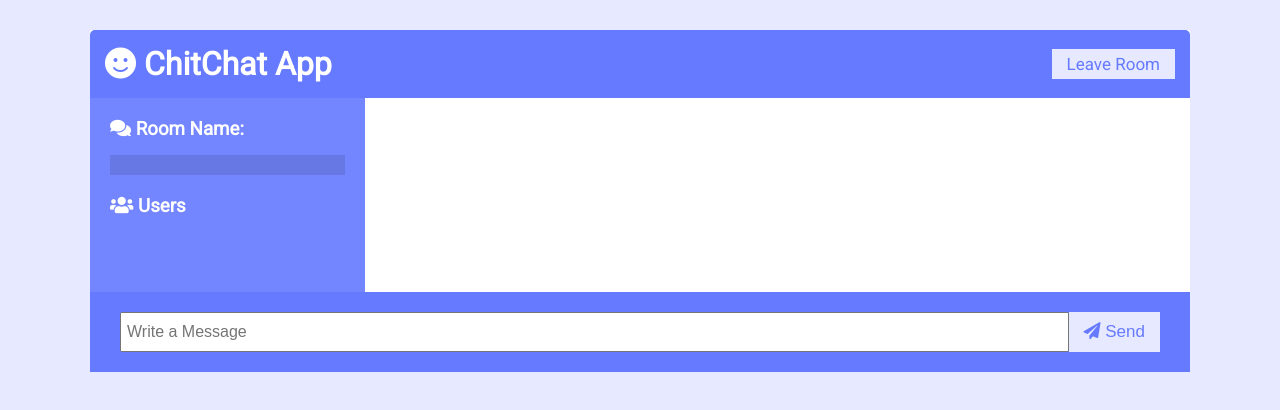
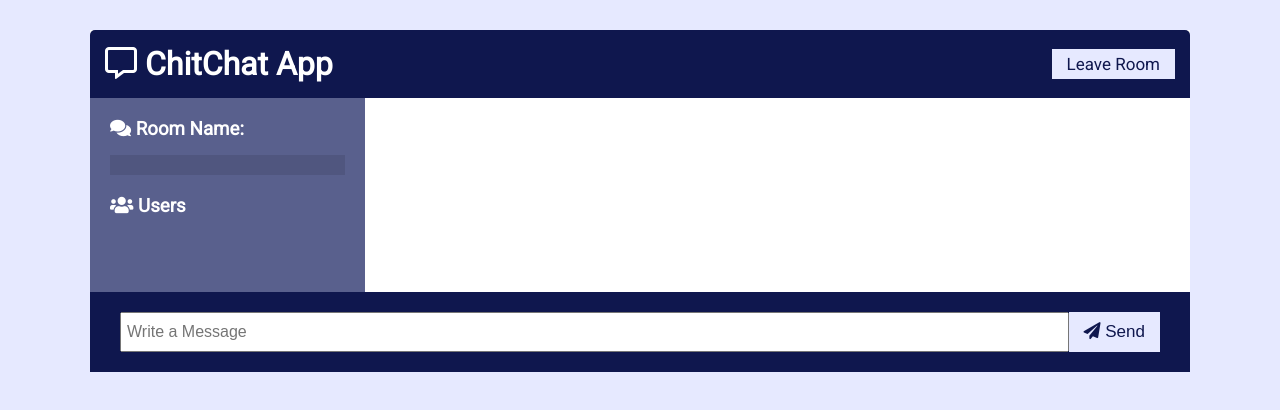
Before and after one commit to PrashantThapliyal22/Chat_App_2, a website: page public/chat.html in a window 1280 px wide. Drawn offline with nearby package versions, Linux system fonts and the light colour scheme; no server answers.

Commit message:
update code

```diff
--- a/public/chat.html
+++ b/public/chat.html
@@ -15,7 +15,7 @@
   <body>
     <div class="chat-container">
       <header class="chat-header">
-        <h1><i class="fas fa-smile"></i> ChitChat App</h1>
+        <h1><i class="far fa-comment-alt"></i> ChitChat App</h1>
         <a id="leave-btn" class="btn">Leave Room</a>
       </header>
       <main class="chat-main">
--- a/public/css/style.css
+++ b/public/css/style.css
@@ -1,8 +1,8 @@
 @import url("https://fonts.googleapis.com/css?family=Roboto&display=swap");
 
 :root {
-  --dark-color-a: #667aff;
-  --dark-color-b: #7386ff;
+  --dark-color-a: #0f174e;
+  --dark-color-b: #59608d;
   --light-color: #e6e9ff;
   --success-color: #5cb85c;
   --error-color: #d9534f;
```
Also changed, not shown: server.js (+5 -25 lines).
